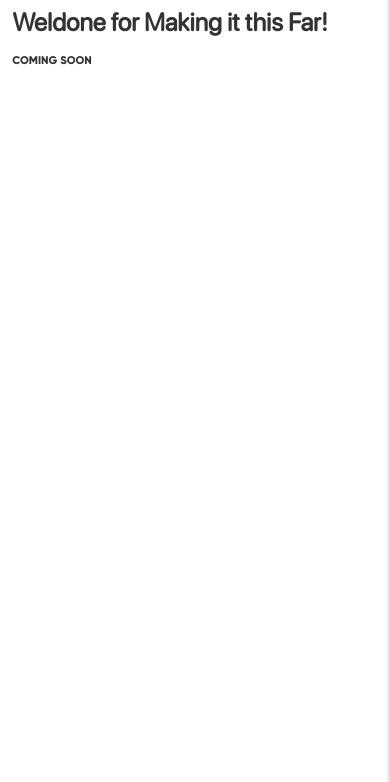
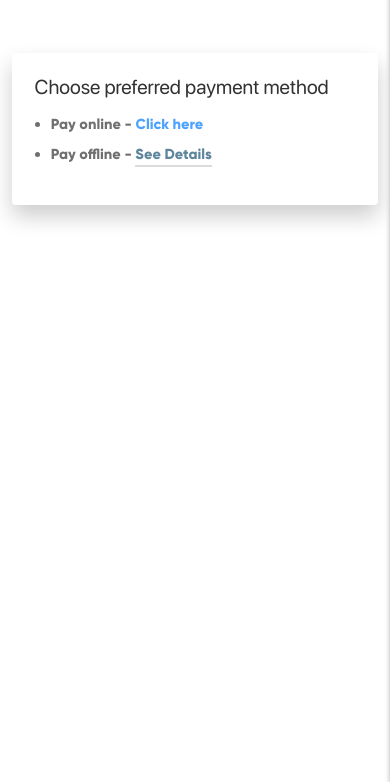
Before and after one commit to sink-opuba/deltalearns, a Gatsby site: page /payment in a window 390 px wide. Shown: the part 62-844 px from the top of the page. Built offline with nearby package versions, Linux system fonts and the light colour scheme; Gatsby itself is replaced by a stand-in of ours; a web font is replaced by a local one.

Commit message:
add payment page

```diff
--- a/src/pages/_payment.scss
+++ b/src/pages/_payment.scss
@@ -0,0 +1,43 @@
+.payment-container {
+  max-width: 500px;
+  margin: 4rem auto 0;
+  box-shadow: 0 1rem 2rem rgba($color-black, 0.2);
+  padding: 2rem;
+  border-radius: 4px;
+}
+
+.payment-heading {
+  font-size: 2.6rem;
+  font-weight: lighter;
+}
+.payment-options__list {
+  li {
+    opacity: 0.7;
+    font-size: 1.3rem;
+  }
+  span {
+    border-bottom: 2px solid #cccccc;
+    padding-bottom: 2px;
+    cursor: pointer;
+    color: #195272;
+  }
+}
+
+.offline-details__list {
+  list-style-type: none;
+  li {
+    opacity: 0.8;
+  }
+}
+
+@media (max-width: 768px) {
+  .payment-heading {
+    font-size: 1.8rem;
+  }
+}
+
+@media (max-width: 360px) {
+  .payment-heading {
+    font-size: 1.5rem;
+  }
+}
--- a/src/pages/payment.tsx
+++ b/src/pages/payment.tsx
@@ -1,16 +1,45 @@
 // Gatsby supports TypeScript natively! -Ok I have heard, but right now there's no time for that.
-import React from "react"
+import React, { useState } from "react"
 import { PageProps, Link } from "gatsby"
 
 import Layout from "../components/layout"
 import SEO from "../components/seo"
 
-const PaymentPage = (props: PageProps) => (
-  <Layout>
-    <SEO title="Payment" />
-    <h1>Weldone for Making it this Far!</h1>
-    <p>COMING SOON</p>
-  </Layout>
-)
+const PaymentPage = (props: PageProps) => {
+  const [showDetails, setShowDetails] = useState(false)
+  return (
+    <Layout path={props.path}>
+      <SEO title="Payment" />
+      <div className="payment-container">
+        <h2 className="payment-heading">Choose preferred payment method</h2>
+        <ul className="payment-options__list">
+          <li>
+            Pay online - <a href="/#">Click here</a>
+          </li>
+          <li>
+            Pay offline -{" "}
+            <span onClick={() => setShowDetails(!showDetails)}>
+              {showDetails ? "Hide Details" : "See Details"}
+            </span>
+          </li>
+        </ul>
+      </div>
+      {showDetails && (
+        <div className="payment-container">
+          <ul className="offline-details__list">
+            <li>Account Number: 1014629056 </li>
+            <li>Account Name: LESSSTRESS SOLUTIONS LIMITED</li>
+            <li>Bank: Zenith Bank Plc</li>
+            <li>Amount: NGN 3,000</li>
+          </ul>
+          <small>
+            *To confirm your payment, send your details to
+            payments@deltalearns.com
+          </small>
+        </div>
+      )}
+    </Layout>
+  )
+}
 
 export default PaymentPage
```
